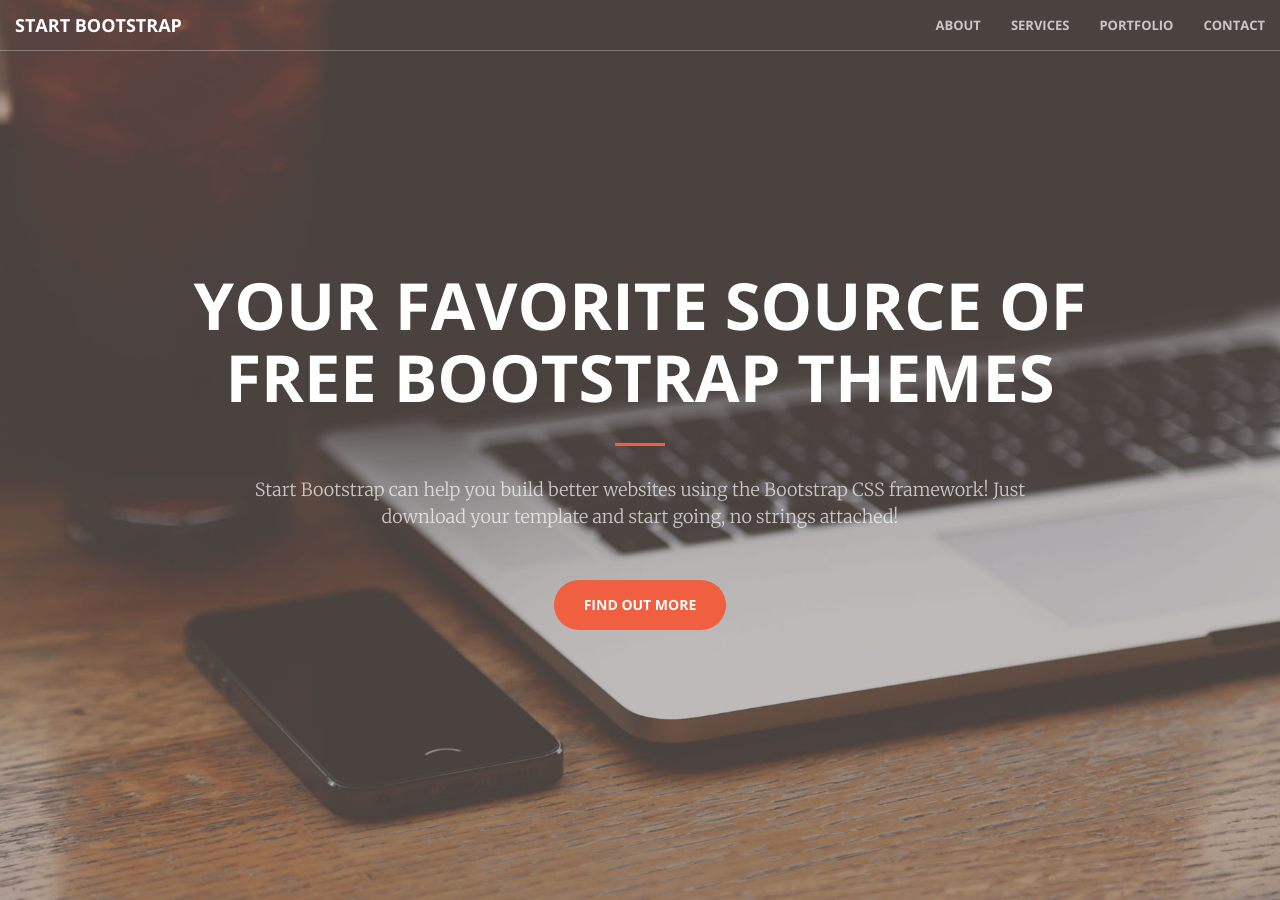
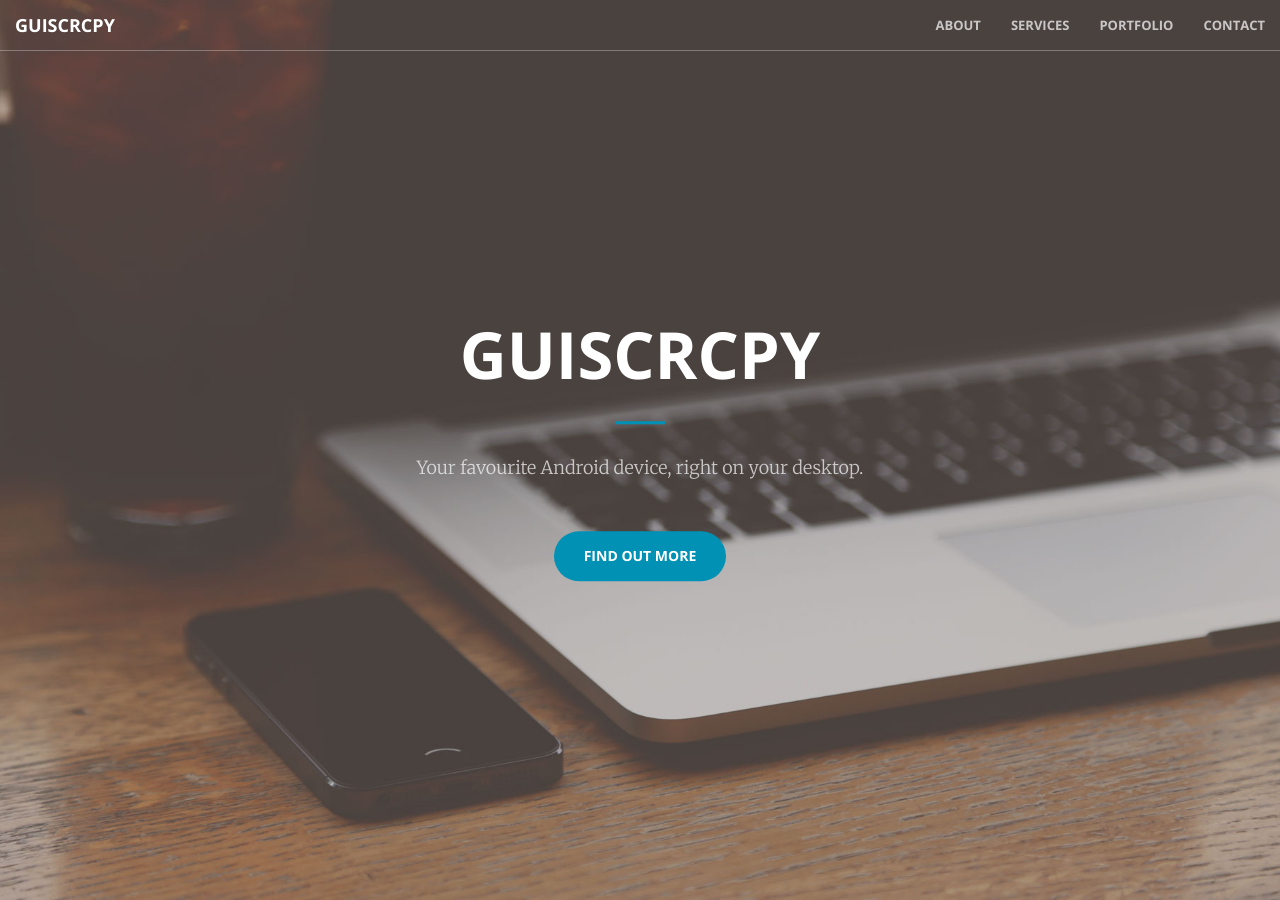
Before and after one commit to srevinsaju/guiscrcpy, a Jekyll site: the page built from docs/index.html, in a window 1280 px wide and 900 px high. Built offline with Jekyll 4.4.1, drawn with Linux system fonts in a browser that asks for light colours.

Commit message:
modified:   _includes/header.html 	modified:   _includes/nav.html 	modified:   css/main.scss

```diff
--- a/docs/_includes/header.html
+++ b/docs/_includes/header.html
@@ -1,9 +1,9 @@
 <header>
     <div class="header-content">
         <div class="header-content-inner">
-            <h1>Your Favorite Source of Free Bootstrap Themes</h1>
+            <h1>guiscrcpy</h1>
             <hr>
-            <p>Start Bootstrap can help you build better websites using the Bootstrap CSS framework! Just download your template and start going, no strings attached!</p>
+            <p>Your favourite Android device, right on your desktop.</p>
             <a href="#about" class="btn btn-primary btn-xl page-scroll">Find Out More</a>
         </div>
     </div>
--- a/docs/_includes/nav.html
+++ b/docs/_includes/nav.html
@@ -8,7 +8,7 @@
                 <span class="icon-bar"></span>
                 <span class="icon-bar"></span>
             </button>
-            <a class="navbar-brand page-scroll" href="#page-top">Start Bootstrap</a>
+            <a class="navbar-brand page-scroll" href="#page-top">guiscrcpy</a>
         </div>
 
         <!-- Collect the nav links, forms, and other content for toggling -->
--- a/docs/css/main.scss
+++ b/docs/css/main.scss
@@ -4,7 +4,7 @@
 @charset "utf-8";
 
 // Example Defaults
-// $base-font-family: Helvetica, Arial, sans-serif;
+// $base-font-family: Trebuchet MS, Arial, sans-serif;
 // $base-font-size:   16px;
 // $small-font-size:  $base-font-size * 0.875;
 // $base-line-height: 1.5;
@@ -34,7 +34,7 @@
 // }
 
 // variables.less
-$theme-primary: #F05F40;
+$theme-primary: #0091b5;
 $theme-dark: #222;
 
 // Import partials from `sass_dir` (defaults to `_sass`)
```
